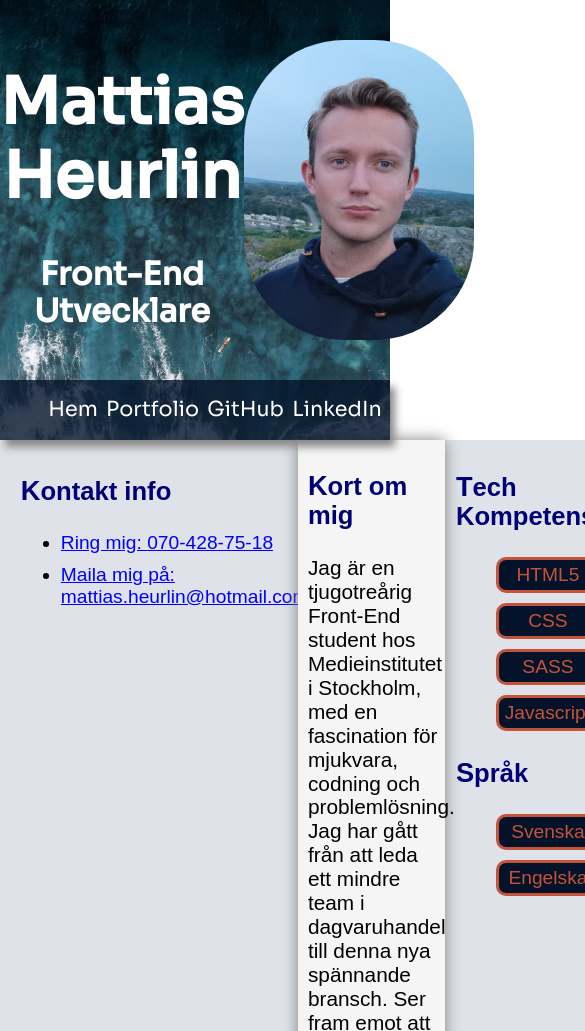
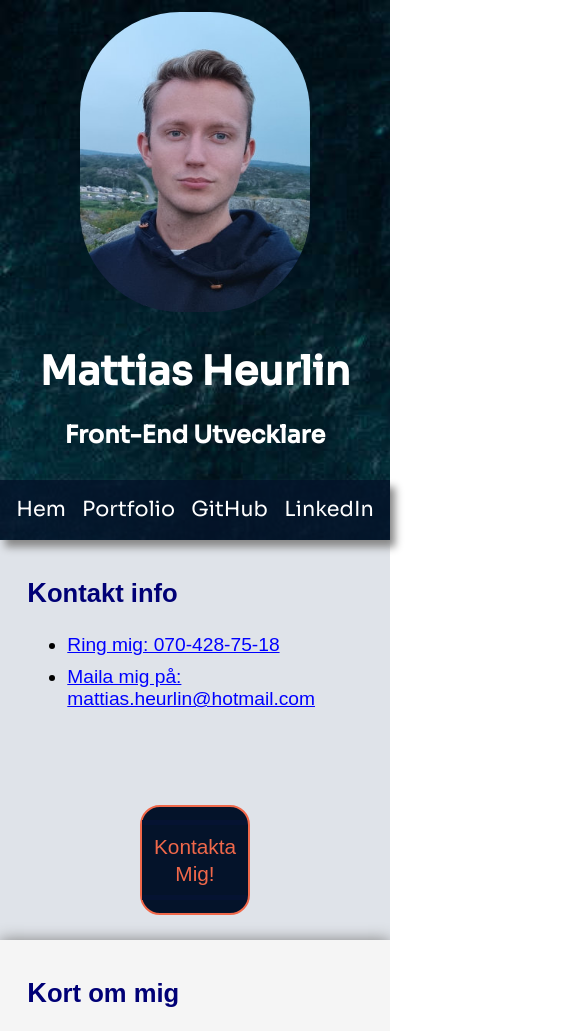
Before and after one commit to Medieinstitutet/inl-3-cv-med-css-MattiasHeurlin, a plain HTML site: page index.html in a window 390 px wide. Shown: the top 1031 px of the page, 585 px wide, since content can reach past the window. Drawn offline with Linux system fonts and the light colour scheme.

Commit message:
mobilreposnivitet

```diff
--- a/index.html
+++ b/index.html
@@ -48,7 +48,7 @@
                             <input type="email" id="email1"><br>
 
                             <label for="subject1">Meddelande:</label><br>
-                            <textarea id="subject" name="subject1" cols="30" rows="4"></textarea> <br>
+                            <textarea id="subject" name="subject1" cols="20" rows="4"></textarea> <br>
 
                             <input type="submit" value="Skicka" class="color-combination1 sendinput">
 
--- a/sass/_desktop-base.scss
+++ b/sass/_desktop-base.scss
@@ -115,7 +115,7 @@ nav {
     align-items: center;
     margin: 0;
     z-index: 5;
-
+    padding-left: 0;
     li {
       list-style: none;
       font-size: 1.3rem;
--- /dev/null
+++ b/sass/_mobilresponsiv.scss
@@ -0,0 +1,43 @@
+main {
+  grid-template-rows: 480px 60px repeat(3, minmax(300px, auto)) 0.3fr;
+  background-size: cover;
+}
+.mainheader {
+  padding-top: 3%;
+  grid-template-columns: 1fr;
+  grid-template-rows: 1fr 1fr;
+  grid-template-areas:
+    "topheadright"
+    "topheadleft";
+  header > h1 {
+    font-size: 2.5rem;
+  }
+  header > h2 {
+    font-size: 1.5rem;
+  }
+}
+
+.row3 {
+  grid-template-columns: 1fr;
+  grid-template-rows: repeat(3, minmax(400px, auto));
+  article:nth-child(2),
+  article:nth-child(3) {
+    padding-right: 5%;
+  }
+}
+
+.row2 {
+  flex-direction: column;
+  gap: 20px;
+  article {
+    width: 80%;
+    margin: 0 auto;
+  }
+}
+.row1 > article > h2 {
+    color: whitesmoke;
+}
+.row1 > article {
+  width: 90%;
+  background-color: rgba(223, 227, 233, 0.3);
+}
--- a/style.scss
+++ b/style.scss
@@ -1,9 +1,11 @@
 $debug: false;
 $backgroundcolor: rgba(3, 13, 29, 0.8);
 $accentcolor2: rgb(4, 19, 42);
- $accentcolor3: rgb(196, 83, 58);
-// $accentcolor3: rgb(87, 237, 217);
+$accentcolor3: rgb(240, 104, 74);
 @import 'sass/_normalize.scss';
 @import 'sass/_desktop-base.scss';
 @import 'sass/animations';
-@import 'sass/kontaktform-button'
+@import 'sass/kontaktform-button';
+@media screen and(max-width: 600px) {
+    @import 'sass/_mobilresponsiv.scss';
+}
```
Also changed, not shown: style.css.
